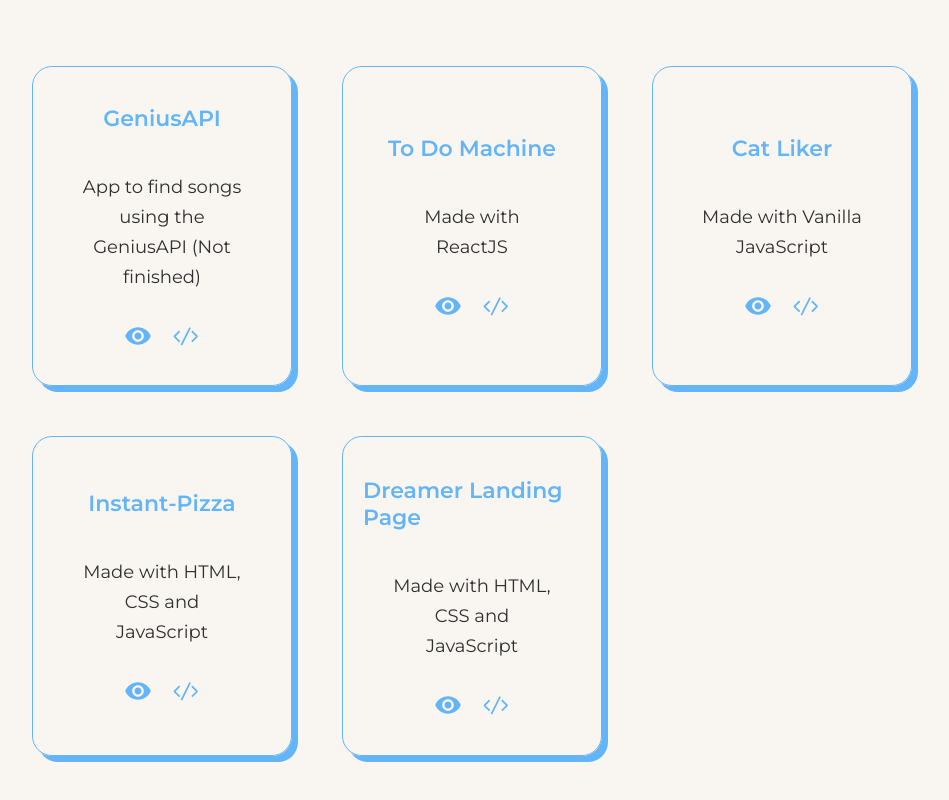
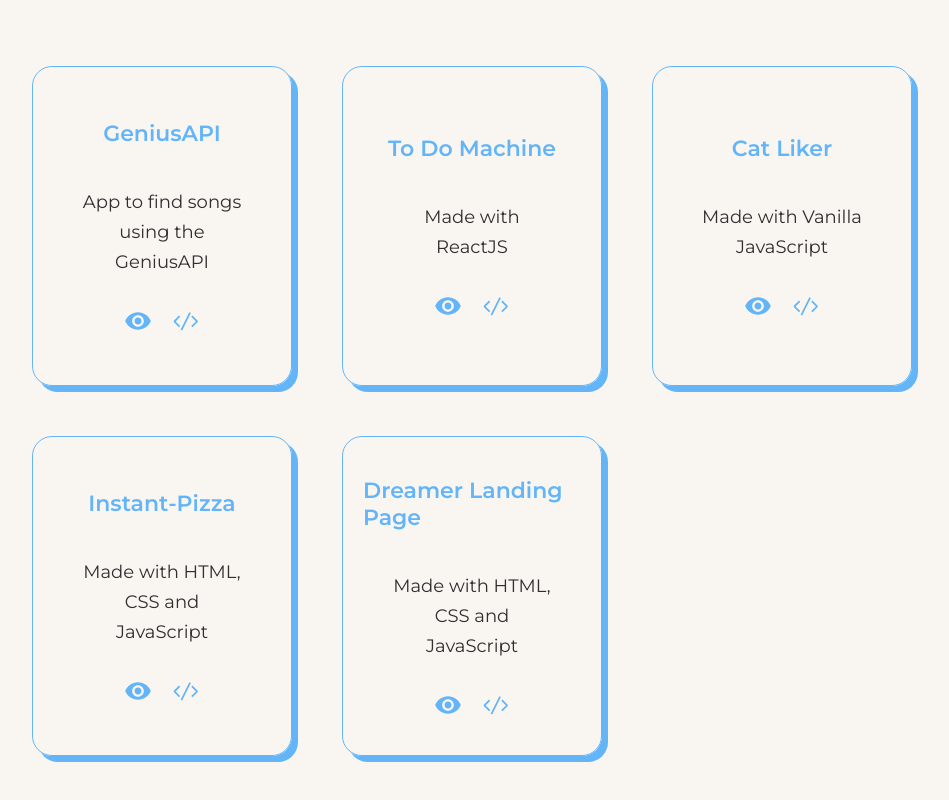
Before and after one commit to danielcaste1/portfolio, a React (Create React App) app: page / in a window 1280 px wide. Shown: the part 1007-1807 px from the top of the page, without its empty margins (168-1117 px from the left). Built offline with nearby package versions, Linux system fonts and the light colour scheme; a web font is replaced by a local one.

Commit message:
Genius API project finished

```diff
--- a/src/App.js
+++ b/src/App.js
@@ -64,7 +64,7 @@
   const projects = [
     {
       title: "GeniusAPI",
-      description: "App to find songs using the GeniusAPI (Not finished)",
+      description: "App to find songs using the GeniusAPI",
       picture: "./imgs/todo.png",
       code: "https://github.com/danielcaste1/geniusAPP",
       url: "https://geniusapi.netlify.app/"
```
